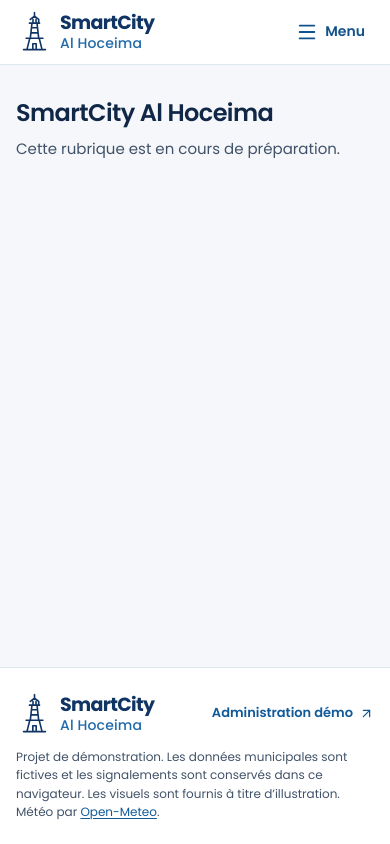
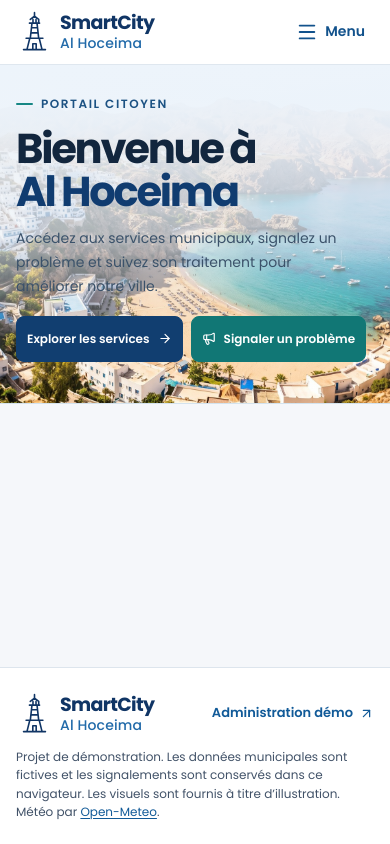
Before and after one commit to ahmed200-em/Alhoceima-Smart-City, a React (Vite) app: page / in a window 390 px wide. Built offline with nearby package versions, Linux system fonts and the light colour scheme.

Commit message:
Build the responsive homepage hero

```diff
--- a/src/App.jsx
+++ b/src/App.jsx
@@ -1,6 +1,7 @@
 import { Route, Routes } from 'react-router-dom'
 import AppLayout from './layouts/AppLayout.jsx'
 import NotFound from './pages/NotFound.jsx'
+import Home from './pages/Home.jsx'
 
 function PreviewPage({ title }) {
   return (
@@ -15,7 +16,7 @@ export default function App() {
   return (
     <Routes>
       <Route element={<AppLayout />}>
-        <Route index element={<PreviewPage title="SmartCity Al Hoceima" />} />
+        <Route index element={<Home />} />
         <Route path="services" element={<PreviewPage title="Services municipaux" />} />
         <Route path="services/:slug" element={<PreviewPage title="Fiche de service" />} />
         <Route path="signaler" element={<PreviewPage title="Signaler un problème" />} />
--- /dev/null
+++ b/src/pages/Home.css
@@ -0,0 +1,167 @@
+.home-hero {
+  position: relative;
+  isolation: isolate;
+  background: #edf4fb;
+  overflow: clip;
+  border-bottom: 1px solid #d4e3ee;
+}
+.hero-image,
+.hero-fade {
+  position: absolute;
+  inset: 0 0 0 auto;
+  height: 100%;
+}
+.hero-image {
+  width: 71%;
+  object-fit: cover;
+  object-position: center 55%;
+}
+.hero-fade {
+  width: 100%;
+  background: linear-gradient(
+    90deg,
+    #edf4fb 0%,
+    #edf4fb 25%,
+    #edf4fbfa 33%,
+    #edf4fbd0 41%,
+    #edf4fb43 55%,
+    transparent 69%
+  );
+}
+.hero-inner {
+  position: relative;
+  min-height: 410px;
+  display: flex;
+  align-items: center;
+  justify-content: space-between;
+  padding-block: 40px 54px;
+}
+.hero-copy {
+  max-width: 520px;
+  animation: hero-enter 0.54s ease-out both;
+}
+@keyframes hero-enter {
+  from {
+    opacity: 0;
+    transform: translateY(8px);
+  }
+  to {
+    opacity: 1;
+    transform: translateY(0);
+  }
+}
+.hero-kicker {
+  display: flex;
+  align-items: center;
+  gap: 8px;
+  color: #1c5283;
+  font-size: 12px;
+  font-weight: 600;
+  letter-spacing: 0.13em;
+  text-transform: uppercase;
+  margin-bottom: 13px;
+}
+.hero-kicker span {
+  background: #178784;
+  width: 17px;
+  height: 2px;
+  border-radius: 2px;
+}
+.hero-copy h1 {
+  font-size: clamp(42px, 4.35vw, 66px);
+  font-weight: 700;
+  letter-spacing: -0.055em;
+  line-height: 1.05;
+  color: #12263e;
+}
+.hero-copy h1 strong {
+  color: #103c70;
+}
+.hero-description {
+  margin-top: 19px;
+  max-width: 405px;
+  color: #3b526a;
+  line-height: 1.7;
+}
+.hero-actions {
+  display: flex;
+  flex-wrap: wrap;
+  gap: 10px;
+  margin-top: 24px;
+}
+.hero-actions .button {
+  min-height: 46px;
+}
+.hero-actions .button-primary {
+  background: #113e70;
+  border-color: #113e70;
+}
+.hero-actions .button-primary:hover {
+  background: #0a315c;
+}
+
+@media (max-width: 980px) {
+  .hero-image {
+    width: 77%;
+  }
+}
+
+@media (max-width: 760px) {
+  .hero-inner {
+    min-height: 395px;
+    padding-top: 31px;
+    align-items: start;
+  }
+  .hero-fade {
+    background: linear-gradient(
+      90deg,
+      #edf4fb 0%,
+      #edf4fbf5 26%,
+      #edf4fbb8 45%,
+      #edf4fb30 68%,
+      transparent 88%
+    );
+  }
+}
+
+@media (max-width: 550px) {
+  .hero-image {
+    width: 100%;
+    object-position: 60% center;
+  }
+  .hero-fade {
+    background: linear-gradient(
+      180deg,
+      #edf4fb 0,
+      #edf4fbf0 19%,
+      #edf4fbaf 51%,
+      #edf4fb1a 82%,
+      transparent
+    );
+  }
+  .hero-inner {
+    min-height: 0;
+    flex-direction: column;
+    gap: 29px;
+    padding-block: 30px 41px;
+  }
+  .hero-copy h1 {
+    font-size: clamp(36px, 10.7vw, 49px);
+  }
+  .hero-description {
+    max-width: 340px;
+    font-size: 14px;
+    margin-top: 13px;
+  }
+  .hero-actions {
+    gap: 8px;
+    margin-top: 17px;
+  }
+  .hero-actions .button {
+    padding-inline: 10px;
+    font-size: 12px;
+  }
+  .hero-actions .button svg {
+    width: 14px;
+  }
+}
--- /dev/null
+++ b/src/pages/Home.jsx
@@ -0,0 +1,29 @@
+import { ArrowRight, Megaphone } from 'lucide-react'
+import { Link } from 'react-router-dom'
+import './Home.css'
+
+export default function Home() {
+  return (
+    <div className="home">
+      <section className="home-hero" aria-labelledby="accueil-titre" data-enter>
+        <img className="hero-image" src="/images/city-bay.jpg" alt="Illustration de la baie et des maisons d’Al Hoceima" fetchPriority="high" data-source="Illustration fournie avec le projet" data-subject="Baie d’Al Hoceima" />
+        <div className="hero-fade" />
+        <div className="page-shell hero-inner">
+          <div className="hero-copy">
+            <p className="hero-kicker"><span /> Portail citoyen</p>
+            <h1 id="accueil-titre">Bienvenue à<br /><strong>Al Hoceima</strong></h1>
+            <p className="hero-description">Accédez aux services municipaux, signalez un problème et suivez son traitement pour améliorer notre ville.</p>
+            <div className="hero-actions">
+              <Link to="/services" className="button button-primary">
+                Explorer les services <ArrowRight size={17} aria-hidden="true" />
+              </Link>
+              <Link to="/signaler" className="button button-teal">
+                <Megaphone size={17} aria-hidden="true" /> Signaler un problème
+              </Link>
+            </div>
+          </div>
+        </div>
+      </section>
+    </div>
+  )
+}
```
